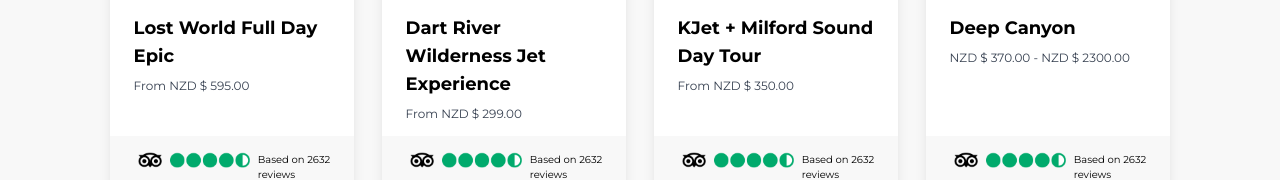
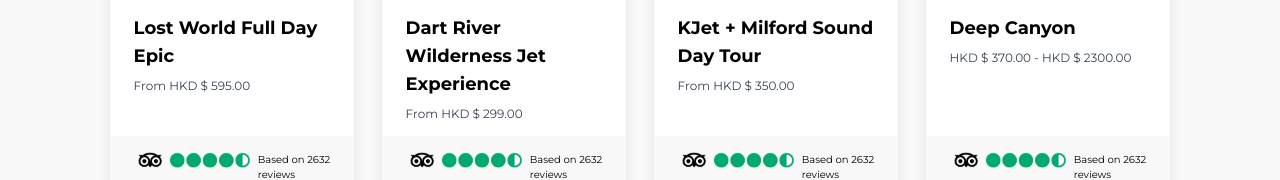
Before and after one commit to nahalsaeed/live-project, a Next.js app: page /things-to-do in a window 1280 px wide. Shown: the part 2667-2847 px from the top of the page. Built offline with nearby package versions, Linux system fonts and the light colour scheme; a web font is replaced by a local one.

Commit message:
hkd updated

```diff
--- a/src/components/thingstodopage/ThingsToDoCards.jsx
+++ b/src/components/thingstodopage/ThingsToDoCards.jsx
@@ -19,25 +19,25 @@ export default function ThingsToDoCards() {
             id: 1,
             imageSrc: card1,
             title: 'Lost World Full Day Epic',
-            description: 'From NZD $ 595.00',
+            description: 'From HKD $ 595.00',
         },
         {
             id: 2,
             imageSrc: card2,
             title: 'Dart River Wilderness Jet Experience',
-            description: 'From NZD $ 299.00',
+            description: 'From HKD $ 299.00',
         },
         {
             id: 3,
             imageSrc: card3,
             title: 'KJet + Milford Sound Day Tour',
-            description: 'From NZD $ 350.00',
+            description: 'From HKD $ 350.00',
         },
         {
             id: 4,
             imageSrc: card4,
             title: 'Deep Canyon',
-            description: 'NZD $ 370.00 - NZD $ 2300.00',
+            description: 'HKD $ 370.00 - HKD $ 2300.00',
         },
     ];
 
```
